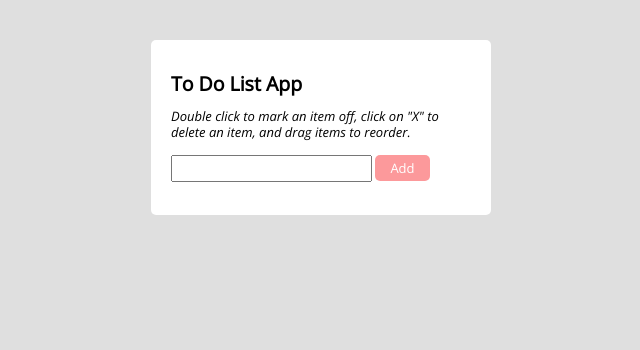
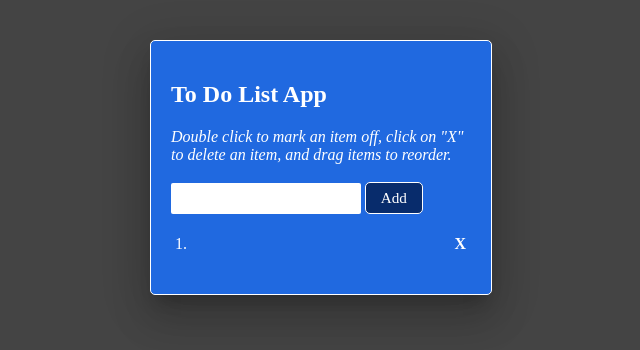
Before and after one commit to senorindependiente/to-do-list-app, a plain HTML site: page index.html in a window 1280 px wide. Both pictures are taken after a click on the element "Add". Shown: the whole page, without its empty margins (319-959 px from the left). Drawn offline with nearby package versions, Linux system fonts and the light colour scheme.

Commit message:
Added function to the script and changed some styling in css
Added jquery code to the script file to add funcionality to the to-do app list:
add items
strike items
remove items

```diff
--- a/css/styles.css
+++ b/css/styles.css
@@ -1,8 +1,11 @@
-@import url(https://fonts.googleapis.com/css?family=Open+Sans:400italic,400);
+
+
+
 
 body {
-font: normal normal 13px/16px "Open Sans", sans-serif;
-background: #dfdfdf;
+	font-family: 'Playfair Display', serif;
+	background:#444444;
+	color:white;
 	}
 
 	.container{
@@ -10,25 +13,30 @@ padding: 20px;
 	width: 300px;
 	margin: 0 auto;
 	margin-top: 40px;
-background: white;
-border-radius: 5px;}
-
+	background: #2069e0;
+	box-shadow: 0 11px 15px -7px rgb(0 0 0 / 20%), 0 24px 38px 3px rgb(0 0 0 / 14%), 0 9px 46px 8px rgb(0 0 0 / 12%);
+	border-radius: 5px;
+	border: 1px white solid;
+	}
 	form {
 	display: inline-block;
 	}
 
 	input{
-padding: 4px 15px 4px 5px;
+	padding: 0.5rem 0.4rem;
+	border-radius: 2px;
+	border:none;
 	}
 
 	#button{
 	display: inline-block;
-background-color:#fc999b;
-color:#ffffff;
+	background-color:#082c6c;
+	font-size:0.95rem;
 	border-radius: 5px;
 	text-align:center;
 	margin-top:2px;
-padding: 5px 15px;
+	padding: 6px 15px;
+	border:1px white solid;
 	}
 
 	#button:hover{
@@ -37,9 +45,9 @@ opacity: .8;}
 
 	ol {padding-left: 20px;}
 
-ol li {padding: 5px;color:#000;}
+	ol li {padding: 5px;color:white;}
 
-ol li:nth-child(even){background: #dfdfdf;}
+	ol li:nth-child(even){background: #082c6c; color:white; border-radius: 3px}
 
 	.strike{text-decoration: line-through;}
 
@@ -55,6 +63,6 @@ li > crossOutButton {
 		background: none;
 		border: none;
 		float: right;
-	color: #025f70;
+		color: white;
 		font-weight: 800;
 	}
--- a/js/scripts.js
+++ b/js/scripts.js
@@ -0,0 +1,51 @@
+
+
+
+//function to add new item with click on button, strike addes items //out and remove added items completely
+function newItem() {
+    // selecting all elements and assign variable
+      let toDolist = $(".toDolist");
+      let inputValue = $("#input").val();
+      let btn = $("#button");
+      let list = $("#list");
+      //creating element and assign a variable
+      let listItem = $("<li></li>");
+    //append the newly created element "li"
+      list.append(listItem)
+
+      //append the value that was was put in the bar as a new list item
+      listItem.append(inputValue)
+    //if the value bar is empty alert message will execute
+      if (inputValue === "") {
+        alert("You must write something!")
+      }
+    // if value was entered new list item will be added
+      else { list.append(listItem) }
+    //setting the value bar to zero each time an item has been added
+    inputValue = $("#input").val("")
+
+    //create new element "crossOutButton"
+      let crossOutButton = $(document.createElement('crossOutButton'))
+    //create an "X" inside this new element
+      crossOutButton.append(document.createTextNode('X'));
+    //append it to the list item
+      listItem.append(crossOutButton)
+
+    //the close button will delete list item on click
+      crossOutButton.on("click", function () {
+
+        listItem.addClass("delete");
+      });
+
+    //when clicking on the list item description, it will trike it out
+      listItem.on("click", function () {
+    //toggles between addindg and removing the css class "strike"
+        listItem.toggleClass("strike");
+      });
+
+    //add functionality (built in with jquery) to sort item list by dragging
+      $(function () {
+        list.sortable();
+      });
+
+    }
```
Lines whose indentation alone changed are shown as unchanged.
